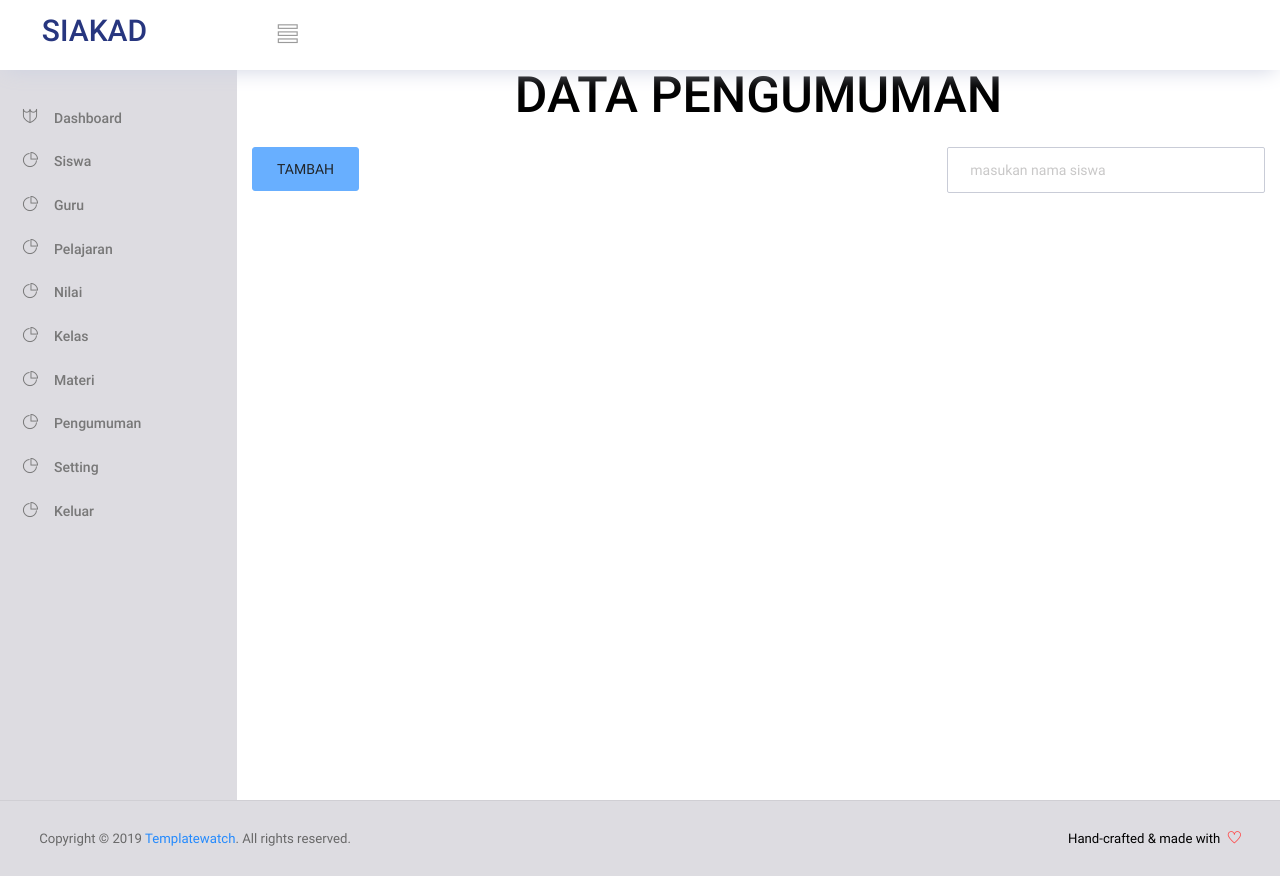
After one commit to dikimeip/siakad-codeigniter, a CodeIgniter app: page /siakad/StaffController/pengumuman in a window 1280 px wide. The commit adds this page. Run offline with CodeIgniter, Linux system fonts and the light colour scheme; the visitor is signed in with stand-in values (Sample User, id 1); tables that the repository leaves empty hold one stand-in row (values such as "Sample post"); data that the repository does not hold is empty; style sheets or scripts are compiled from the project's sources; some libraries are stand-ins or nearby versions.

Commit message:
membuat halaman pengumuman

```diff
--- a/application/controllers/StaffController.php
+++ b/application/controllers/StaffController.php
@@ -499,6 +499,18 @@ class StaffController extends CI_Controller
 		$this->load->view('admin/template/footer');
 	}
 
+	public function pengumuman()
+	{
+		//$cari = $this->input->post('cari');
+		$data['sess'] = $this->session->userdata('isStaff');
+		// $data['pelajaran'] = $this->Models->search_pelajaran($cari);
+		// $data['no'] =1;
+		$this->load->view('admin/template/header');
+		$this->load->view('admin/template/menu',$data);
+		$this->load->view('admin/pengumuman',$data);
+		$this->load->view('admin/template/footer');
+	}
+
 
 
 
--- /dev/null
+++ b/application/views/admin/pengumuman.php
@@ -0,0 +1,19 @@
+<h1 class="text-center">DATA PENGUMUMAN</h1>
+<br>
+<div class="row">
+	<div class="col-md-8">
+		<a class="btn btn-info" href="<?php echo base_url('') ?>">TAMBAH</a>
+	</div>
+	<div class="col-md-4">
+		<form method="post" action="<?php echo base_url('') ?>">
+			<div class="form-group">
+				<input type="text" name="cari" class="form-control" placeholder="masukan nama siswa">
+			</div>
+		</form>
+	</div>
+</div>
+<?php if ($this->session->flashdata('success')): ?>
+	<div class="alert alert-success">
+		<p><?php echo $this->session->flashdata('success') ?></p>
+	</div>
+<?php endif ?>
--- a/application/views/admin/template/menu.php
+++ b/application/views/admin/template/menu.php
@@ -79,7 +79,7 @@
             </a>
           </li>
            <li class="nav-item">
-            <a class="nav-link" href="">
+            <a class="nav-link" href="<?php echo base_url('StaffController/pengumuman') ?>">
               <i class="ti-pie-chart menu-icon"></i>
               <span class="menu-title">Pengumuman</span>
             </a>
```
